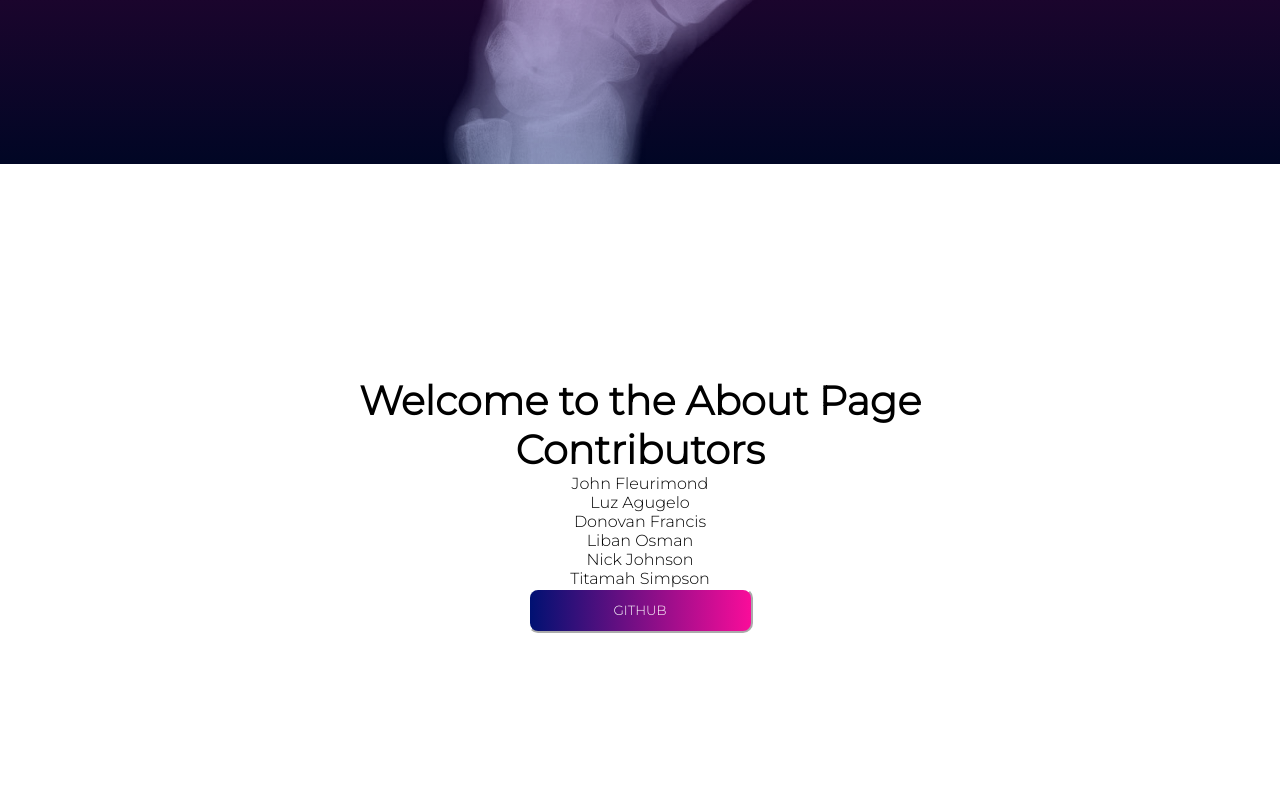
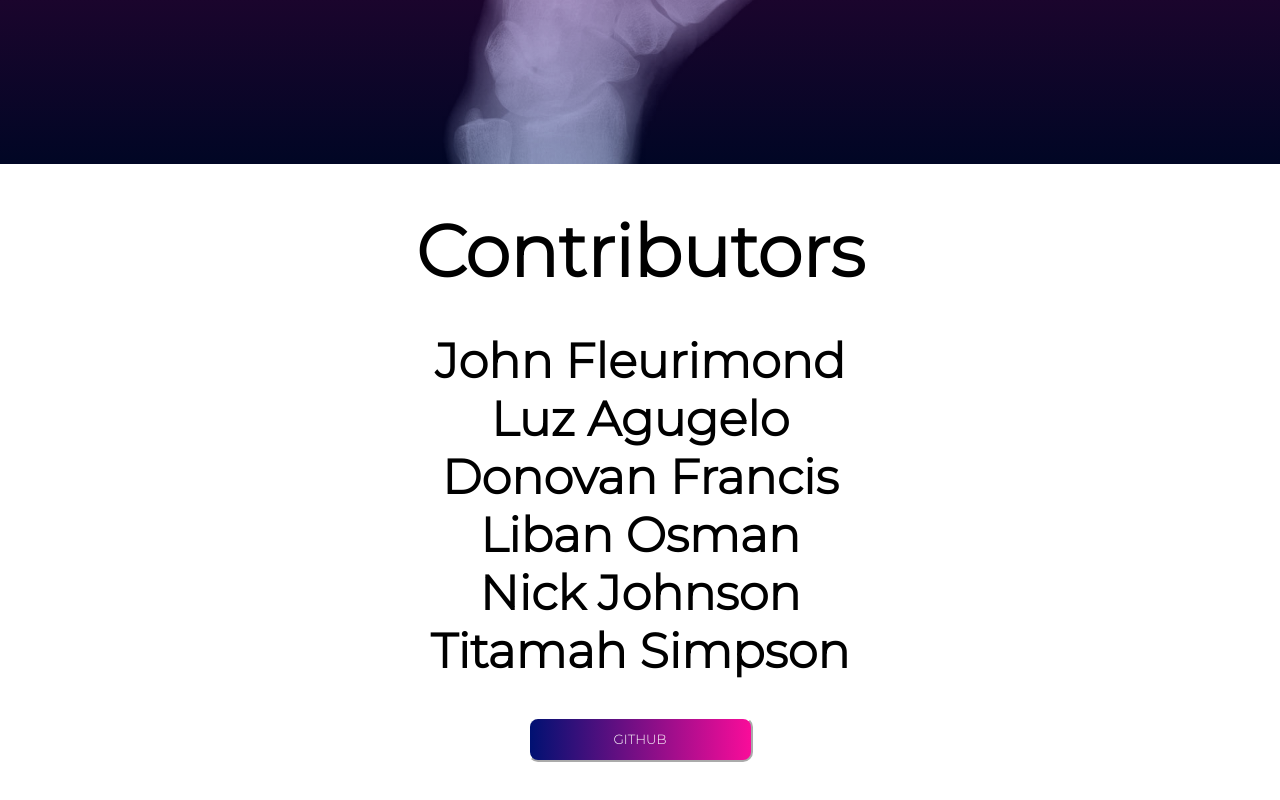
Before and after one commit to Quick07/Hack-Diversity-SWE-Group-6-Project, a React (Create React App) app in the folder client/: page /AboutPage in a window 1280 px wide. Shown: the part 636-1436 px from the top of the page. Built offline with nearby package versions, Linux system fonts and the light colour scheme; the HTML template or start-up script is replaced by a standard one.

Commit message:
Fixed Nav,Admin page,About Page & README.

```diff
--- a/client/src/components/AboutPage/AboutPage.css
+++ b/client/src/components/AboutPage/AboutPage.css
@@ -1,10 +1,10 @@
 .aboutheader {
-    font-size: 2.5em;
+    font-size: 4.5em;
     font-weight: bold;
   }
 
 .aboutheader2 {
-    font-size: 2.5em;
+    font-size: 3em;
     font-weight: bold;
   }
 
--- a/client/src/components/AboutPage/AboutPage.js
+++ b/client/src/components/AboutPage/AboutPage.js
@@ -4,15 +4,15 @@ import Button from '../Buttons/Button';
 export default function AboutPage() {
   return (
     <div className='aboutcontentcontainer'>
+      <h1 className='aboutheader'>Contributors</h1>
       <div>
-        <h1 className='aboutheader'>Welcome to the About Page</h1>
-        <h1 className='aboutheader2'>Contributors</h1>
-        <h3 className='header'>John Fleurimond</h3>
-        <h3 className='header'>Luz Agugelo</h3>
-        <h3 className='header'>Donovan Francis</h3>
-        <h3 className='header'>Liban Osman</h3>
-        <h3 className='header'>Nick Johnson</h3>
-        <h3 className='header'>Titamah Simpson</h3>
+        <h3 className='aboutheader2'>John Fleurimond</h3>
+        <h3 className='aboutheader2'>Luz Agugelo</h3>
+        <h3 className='aboutheader2'>Donovan Francis</h3>
+        <h3 className='aboutheader2'>Liban Osman</h3>
+        <h3 className='aboutheader2'>Nick Johnson</h3>
+        <h3 className='aboutheader2'>Titamah Simpson</h3>
+      </div>
       <form
         action='https://github.com/Quick07/Hack-Diversity-SWE-Group-6-Project'
         method='get'
@@ -21,6 +21,5 @@ export default function AboutPage() {
         <Button button='Github' />
       </form>
     </div>
-    </div>
   );
 }
--- a/client/src/components/Exam/CreateExamCard.jsx
+++ b/client/src/components/Exam/CreateExamCard.jsx
@@ -2,7 +2,7 @@ import styled from 'styled-components';
 
 export const Container = styled.div`
 width: 100%;
-height: 100%;
+min-height:80vh;
 box-sizing: border-box;
 font-size: 1rem;
 text-align: center;
--- a/client/src/components/Hero/AboutPageHero.js
+++ b/client/src/components/Hero/AboutPageHero.js
@@ -2,5 +2,9 @@ import React from 'react';
 import './MainHero.css';
 
 export default function AboutPageHero() {
-  return <div className='aboutpage'></div>;
+  return (
+    <div className='MainHeroContainer'>
+      <h1 className='header'>Welcome to the About Page</h1>
+    </div>
+  );
 }
--- a/client/src/components/Navbar/Navbar.jsx
+++ b/client/src/components/Navbar/Navbar.jsx
@@ -7,6 +7,7 @@ import { fleurimondColors } from './theme.js';
 export const NavContainer = styled.div`
   position: fixed;
   width: 100%;
+  min-height:100vh;
   top: 0;
   left: 0;
   background-color: white;
@@ -67,7 +68,7 @@ export const StyledMenu = styled.nav`
   justify-content: center;
   background-color: ${fleurimondColors.midnight};
   transform: ${({ open }) => (open ? 'translateX(0)' : 'translateX(-100%)')};
-  height: 100vh;
+  min-height:100vh;
   text-align: left;
   padding: 2rem;
   position: absolute;
```
Lines whose indentation alone changed are shown as unchanged.
